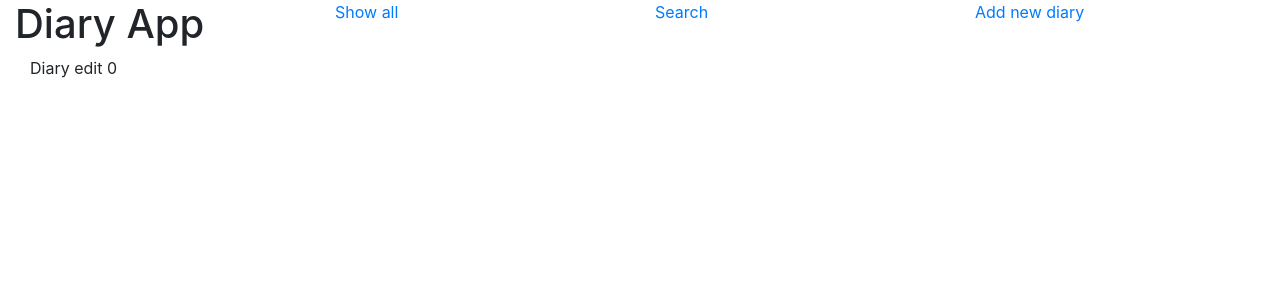
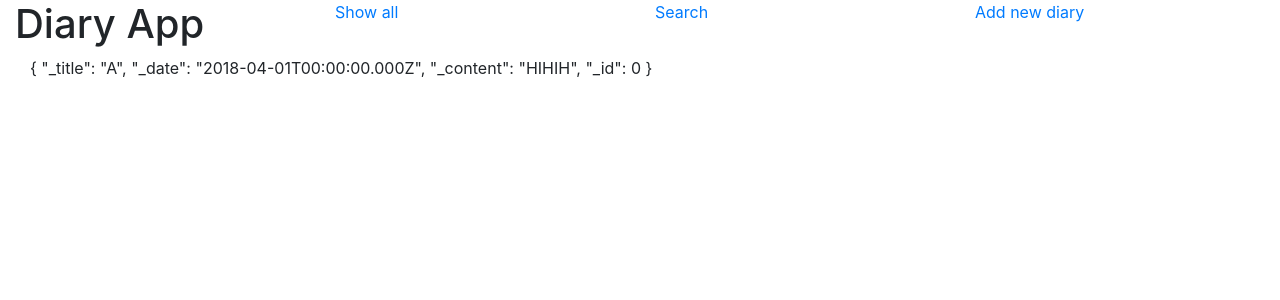
Before and after one commit to roy989898/vue_diary_app, a Vue app: page /diary_edit/0 in a window 1280 px wide. Shown: the top 300 px of the page. Built offline with nearby package versions, Linux system fonts and the light colour scheme.

Commit message:
can use the id to search the diary

```diff
--- a/src/Modules/DiarysModel.js
+++ b/src/Modules/DiarysModel.js
@@ -8,7 +8,16 @@ const getters = {
             return a.date.getTime() - b.date.getTime();
         });
         return result;
-    }
+    },
+    getDiary: state => (id) => {
+        for (let i = 0; i < state.diarys.length; i++) {
+            if (state.diarys[i].id == id) {
+                return state.diarys[i];
+                break;
+            }
+        }
+    },
+
 };
 const mutations = {
     setDiarys(state, diaryArray) {
--- a/src/components/DiaryRelatedComponent/DiaryEdit.vue
+++ b/src/components/DiaryRelatedComponent/DiaryEdit.vue
@@ -1,11 +1,14 @@
 <template>
     <div class="col-sm">
-        Diary edit {{diaryId}}
+        <!--Diary edit {{diaryId}}-->
+        {{diary}}
+
     </div>
 
 </template>
 
 <script>
+    // import {mapGetters} from 'vuex'
     export default {
         name: "diary-edit",
         computed: {
@@ -13,6 +16,13 @@
                 // console.log(this.$route.params);
                 return this.$route.params.id;
             },
+
+            diary() {
+                let diary = this.$store.getters.getDiary(this.diaryId);
+                console.log(diary);
+                return diary;
+
+            }
         },
     }
 </script>
```
